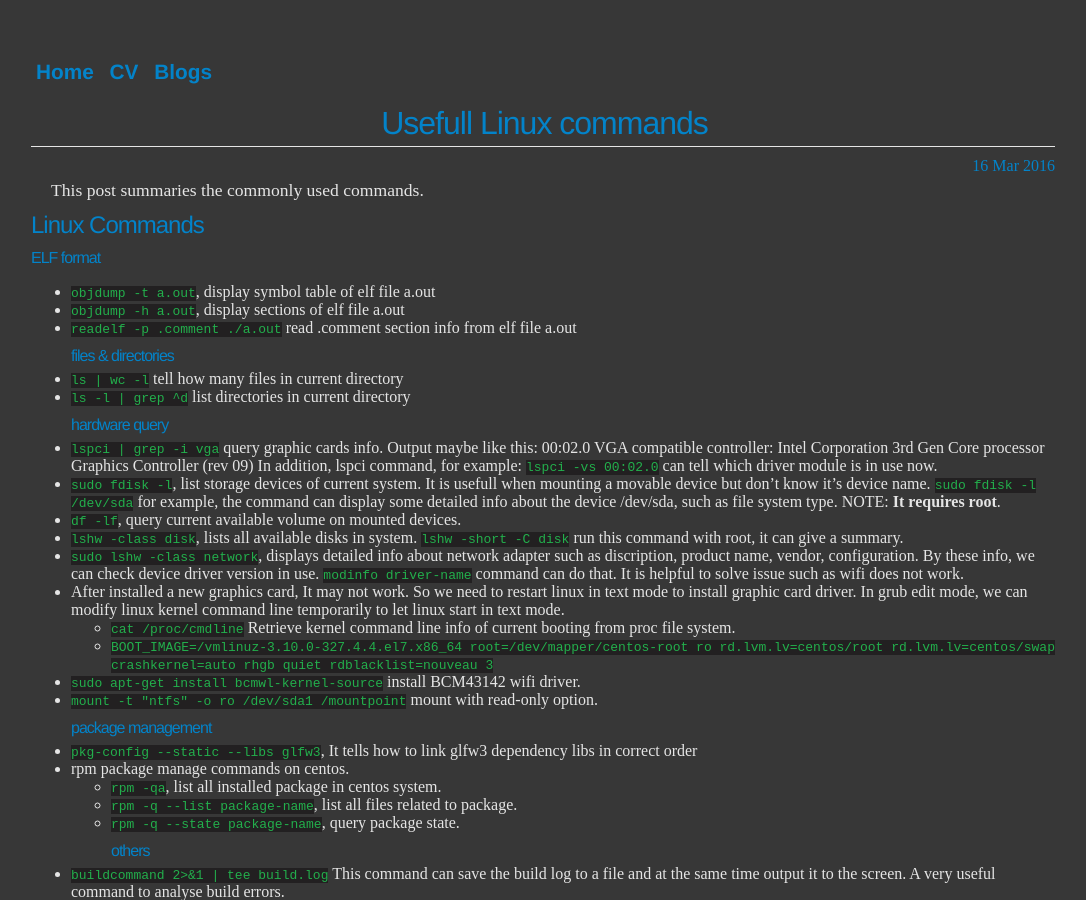
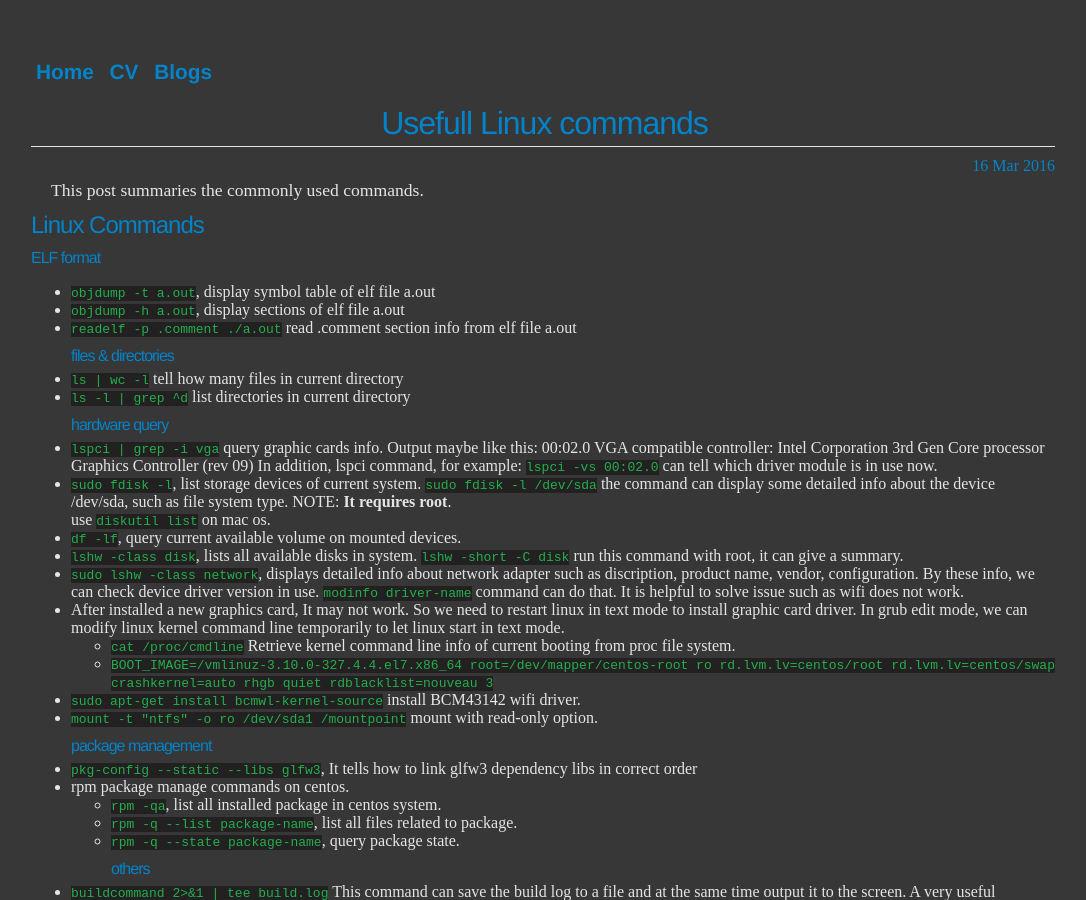
Before and after one commit to ychding11/ychding11.github.io, a Jekyll site: the page built from _posts/2015-03-16-Useful-Linux-Command.md, in a window 1280 px wide and 900 px high. Shown: the whole window, without its empty margins (97-1183 px from the left). Built offline with Jekyll 4.4.1, drawn with Linux system fonts in a browser that asks for light colours; some of the changed text lies outside the part shown.

Commit message:
Update 2015-03-16-Useful-Linux-Command.md

```diff
--- a/_posts/2015-03-16-Useful-Linux-Command.md
+++ b/_posts/2015-03-16-Useful-Linux-Command.md
@@ -18,7 +18,9 @@
 - `lspci | grep -i vga` query graphic cards info. Output maybe like this:
 		00:02.0 VGA compatible controller: Intel Corporation 3rd Gen Core processor Graphics Controller (rev 09)
    In addition, lspci command, for example: `lspci -vs 00:02.0` can tell which driver module is in use now.
-- `sudo fdisk -l`, list storage devices of current system. It is usefull when mounting a movable device but don't know it's device name.   `sudo fdisk -l /dev/sda`  for example, the command can display some detailed info about the device /dev/sda, such as file system type.    NOTE: **It requires root**.
+- `sudo fdisk -l`, list storage devices of current system. `sudo fdisk -l /dev/sda` the command can display some detailed
+   info about the device /dev/sda, such as file system type. NOTE: **It requires root**.
+   use `diskutil list` on mac os.
 - `df -lf`, query current available volume on mounted devices.
 - `lshw -class disk`, lists all available disks in system. `lshw -short -C disk` run this command with root, it can give a summary.
 - `sudo lshw -class network`, displays detailed info about network adapter such as discription, product name, vendor, configuration. By    these info, we can check device driver version in use. `modinfo driver-name` command can do that. It is helpful to solve issue such      as wifi does not work.
@@ -179,8 +181,12 @@
 - On CentOS `grub2-mkconfig` to generate new settings.
 - Parameter *nomodeset*,Adding the nomodeset parameter instructs the kernel to not load video drivers and use BIOS modes instead until X is loaded.
 
-## Shell script
+## Shell
 ----------
+### shell in mac os
+- `Ctrl + a` Move cursor to the start of line.
+- `Ctrl + e` Move cursor to the end of line.
+- `echo "set completion-ignore-case On" >> ~/.inputrc` case insensitive auto-complete
 
 ### tcsh shell
 This shell is a improved c-shell in unix. It is not so friendly to use.
```
